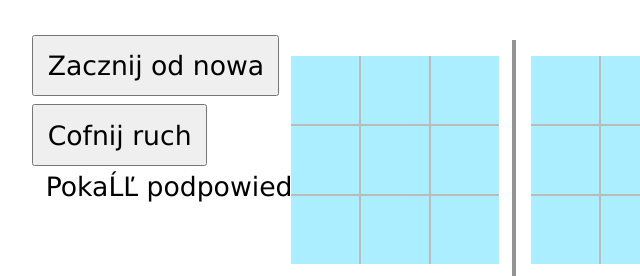
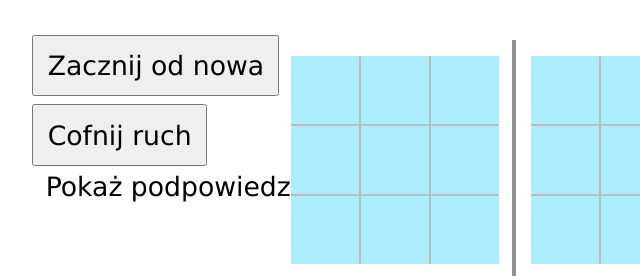
Before and after one commit to kulasty/kulasty.github.io, a plain HTML site: page uttt/beta.html in a window 1280 px wide. Shown: the top 276 px of the page, 5-645 px from the left. Drawn offline with Linux system fonts and the light colour scheme.

Commit message:
Update beta.html

```diff
--- a/uttt/beta.html
+++ b/uttt/beta.html
@@ -1,6 +1,6 @@
 <html>
 
-<meta charset='utf-8' />
+<meta charset="utf-8" />
 
 <script>
 
@@ -731,7 +731,7 @@ input[type=checkbox]{
     </span>
 
     <span class='ui_slot'>
-    <label for=cbx_hints>PokaĹĽ podpowiedzi</label>
+    <label for=cbx_hints>Pokaż podpowiedzi</label>
     <input type=checkbox id=cbx_hints onchange="do_hints_change()"></input>
     </span>
 
```
